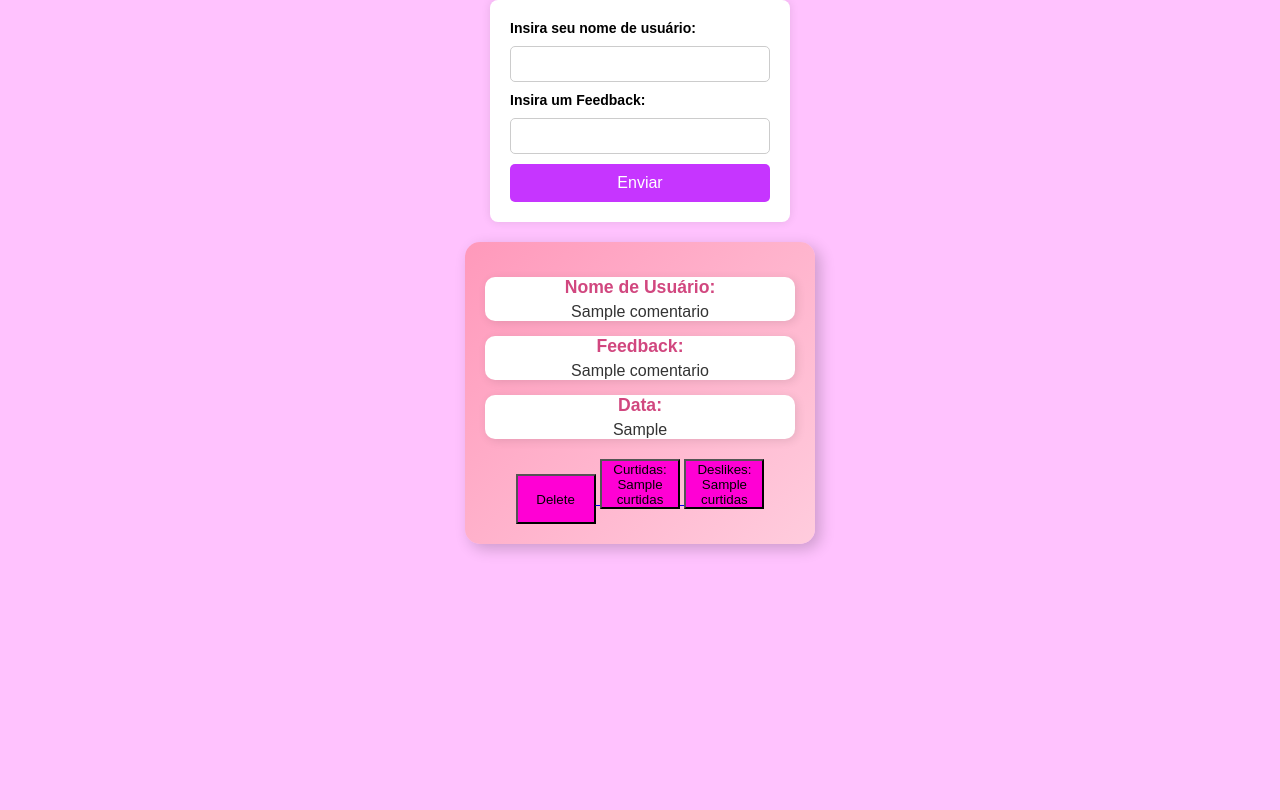
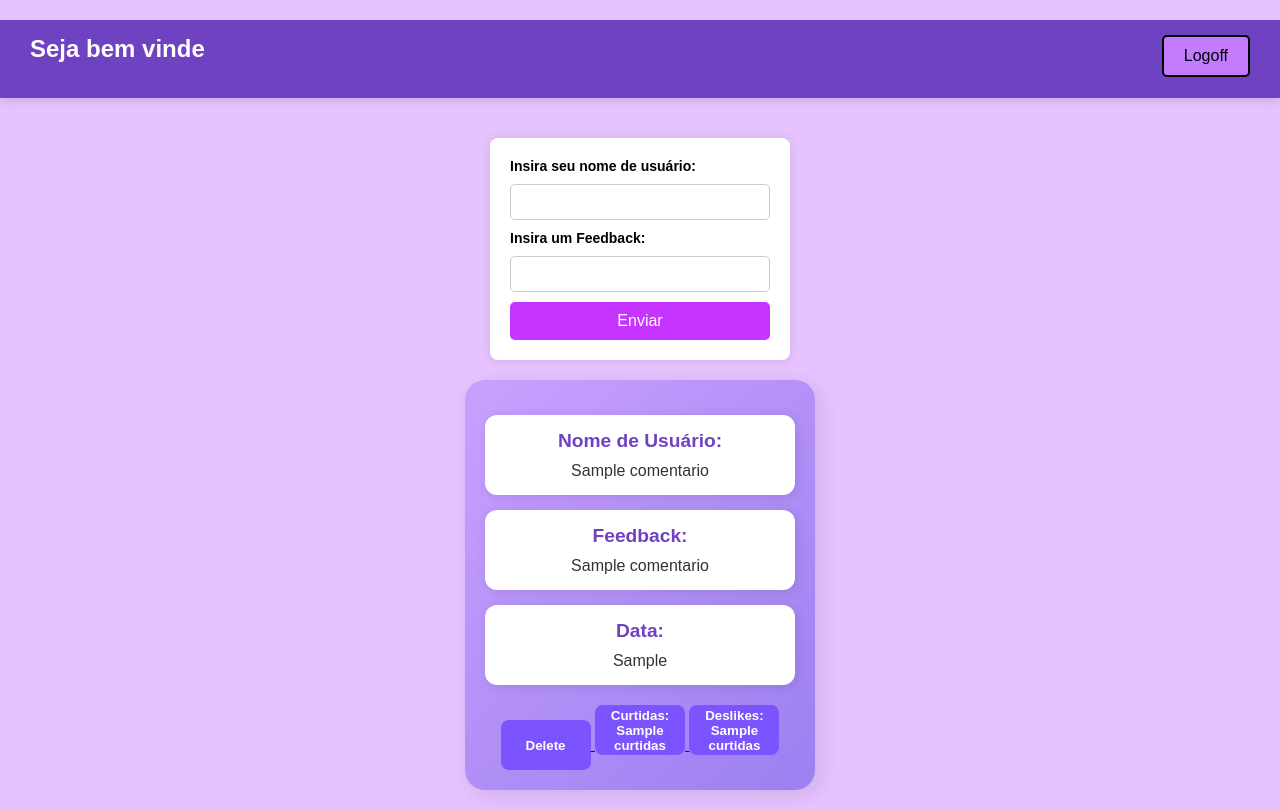
Before and after one commit to GiovanaCarrascosa/Projeto-Feedback, a Flask app: template templates/paginaPrincipal.html in a window 1280 px wide. Before the commit the page ends 554 px from the top, so only its background shows below. Run offline with Flask 3, Linux system fonts and the light colour scheme; the template is opened without the code that fills it: most values are stand-ins (such as "Sample title", 1, 10 or a date in 2020); parts of the project's set-up code (start-up, migrations or seed data) failed here and were passed over.

Commit message:
feito o logoff, arrumado o css e mais algumas outras coisas

```diff
--- a/app.py
+++ b/app.py
@@ -5,8 +5,11 @@ import mysql.connector
 from data.conexao import Conexao
 from model.controler_mensagem import Mensagem
 from model.controler_usuario import Usuario
+from flask import session
 
 app = Flask (__name__)
+
+app.secret_key = "ArianaGrande"
 
 
 # A partir daqui será as rotas.
@@ -15,11 +18,17 @@ app = Flask (__name__)
 
 def pagina_principal():
 
-    #recuperar as mensagens
-    comentarios = Mensagem.recuperar_mensagens()
+    if "usuario" in session:
 
-    # enviar os comentarios para o template
-    return render_template("paginaPrincipal.html", comentarios = comentarios)
+        #recuperar as mensagens
+        comentarios = Mensagem.recuperar_mensagens()
+
+        # enviar os comentarios para o template
+        return render_template("paginaPrincipal.html", comentarios = comentarios)
+
+    else:
+
+        return redirect ("/")
 
 
 
@@ -74,11 +83,39 @@ def adicionar_deslike (codigo):
 
 
 # rota pra tela inicial, tela de login
+@app.route ("/logoff")
+
+def sair():
+
+    Usuario.logoff()
+
+    return render_template ("paginaLogin.html")
+
+
+
 @app.route ("/")
 
 def pagina_login():
 
     return render_template ("paginaLogin.html")
+
+@app.route("/post/logar", methods = ["POST"])
+
+def post_logar():
+
+    usuario = request.form.get("login")
+    senha = senha = request.form.get("senha")
+
+    esta_logado = Usuario.logar(usuario, senha)
+
+    if esta_logado:
+
+        return redirect ("/pagina_mensagem")
+
+    else:
+
+        return redirect ("/")
+
 
 
 
@@ -88,6 +125,9 @@ def pagina_login():
 def pagina_cadastro():
 
     return render_template ("paginaCadastro.html")
+
+
+
 
 
 @app.route ("/post/usuario", methods = ["POST"])
@@ -105,4 +145,6 @@ def post_usuario():
     # reridiciona para o index
     return redirect ("/")
 
-app.run(debug=True)
+
+if __name__ == "__main__":
+    app.run(host="0.0.0.0", port=8080)
--- a/data/conexao.py
+++ b/data/conexao.py
@@ -4,8 +4,8 @@ class Conexao:
 
     def criar_conexao():
         #  criando a conexao
-        conexao = mysql.connector.connect(host = "10.110.131.18",
-                                        port = 3306,
+        conexao = mysql.connector.connect(host = "bdgodofredo-alexstocco-93db.b.aivencloud.com",
+                                        port = 27974,
                                         user = "3ds",
                                         password = "banana",
                                         database = "db_feedback")
--- a/requirements.txt
+++ b/requirements.txt
@@ -1,2 +1,3 @@
 flask
 mysql-connector-python
+gunicorn
--- a/static/css/style_P1.css
+++ b/static/css/style_P1.css
@@ -7,7 +7,7 @@
 }
 
 body {
-    background-color: #ffc2fe;
+    background-color: #e6c2ff;
     justify-content: center;
     align-items: center;
     height: 100vh;
@@ -20,6 +20,26 @@ main {
     justify-content: center;
 }
 
+header {
+    width: 100%;
+    display: flex;
+    justify-content: space-between;
+    background-color: #6f42c1; /* Cor de fundo roxa */
+    color: white;
+    padding: 15px 30px;
+    box-shadow: 0px 4px 8px rgba(0, 0, 0, 0.1);
+    margin: 20px 0;
+}
+
+.welcome{
+
+    align-items: center;
+    align-content: center;
+    justify-content: center;
+    justify-items: center;
+
+}
+
 .form_comentario {
     background: white;
     padding: 20px;
@@ -29,6 +49,7 @@ main {
     flex-direction: column;
     gap: 10px;
     width: 300px;
+    margin-top: 20px;
 }
 
 .form_comentario label {
@@ -61,7 +82,7 @@ main {
 
 .container {
     margin: 20px;
-    background: linear-gradient(135deg, #ff99bb, #ffccdd);
+    background: linear-gradient(135deg, #ee9cff, #eb99ff);
     padding: 20px;
     border-radius: 15px;
     box-shadow: 5px 5px 15px rgba(0, 0, 0, 0.2);
@@ -69,56 +90,83 @@ main {
     text-align: center;
 
 }
+.container {
+    margin: 20px;
+    background: linear-gradient(135deg, #c9a0ff, #9b80f0); /* Tons de roxo mais suaves */
+    padding: 20px;
+    border-radius: 20px;
+    box-shadow: 5px 5px 20px rgba(0, 0, 0, 0.1);
+    width: 350px;
+    text-align: center;
+}
+
+/* Comentário individual */
 .comentario {
     background-color: #ffffff;
-    border-radius: 10px;
+    border-radius: 12px;
     margin-top: 15px;
-    box-shadow: 2px 2px 10px rgba(0, 0, 0, 0.1);
+    box-shadow: 2px 2px 12px rgba(0, 0, 0, 0.1);
+    padding: 15px;
+}
 
-}
+/* Título do comentário */
 .titulo {
     font-weight: bold;
-    color: #d1477f;
-    font-size: 1.1em;
-    margin-bottom: 5px;
+    color: #6f42c1; /* Roxo mais intenso */
+    font-size: 1.2em;
+    margin-bottom: 10px;
 }
 
+/* Estilo dos textos (usuário, data, comentário) */
 #usuario, #data, #comentario {
     font-size: 1em;
     color: #333;
+}
+
+/* Botões */
+.btn_delete, .btn_curtir, .btn_deslike {
+    width: 90px;
+    height: 50px;
+    background-color: #7b53ff; /* Roxo suave */
+    margin-top: 20px;
+    border: none;
+    border-radius: 8px;
+    color: white;
+    font-weight: bold;
+    cursor: pointer;
+    transition: background 0.3s, transform 0.2s;
+}
+
+.btn_delete:hover, .btn_curtir:hover, .btn_deslike:hover {
+    background-color: #6f42c1; /* Roxo mais intenso no hover */
+    transform: translateY(-3px); /* Levanta o botão */
+}
+
+.btn_delete:focus, .btn_curtir:focus, .btn_deslike:focus {
+    outline: none;
+    box-shadow: 0 0 5px rgba(111, 66, 193, 0.8); /* Efeito de foco */
+}
+
+.welcome{
+
+    margin-bottom: 20px;
+
 
 }
 
-.btn_delete{
+.sair{
 
-    width: 80px;
-    height: 50px;
-    background-color: #ff00d4;
-    margin-top: 20px;
-
-    cursor: pointer;
+        background-color: rgb(196, 124, 255); /* Cor de fundo rosa */
+        color: black; /* Cor do texto */
+        border: 2px solid black; /* Remove a borda */
+        padding: 10px 20px; /* Espaçamento interno */
+        font-size: 16px; /* Tamanho da fonte */
+        border-radius: 5px; /* Bordas arredondadas */
+        cursor: pointer; /* Cursor de clique */
+        transition: background-color 0.3s ease; /* Animação para mudar a cor ao passar o mouse */
 
 }
 
-.btn_curtir{
-
-    width: 80px;
-    height: 50px;
-    background-color: #ff00d4;
-    margin-top: 20px;
-
-    cursor: pointer;
-
+.sair:hover {
+    background-color: #ff66b2; /* Cor de fundo rosa mais escuro quando passa o mouse */
 }
-
-.btn_deslike{
-
-    width: 80px;
-    height: 50px;
-    background-color: #ff00d4;
-    margin-top: 20px;
-
-    cursor: pointer;
-
-
-}
--- a/templates/paginaLogin.html
+++ b/templates/paginaLogin.html
@@ -18,7 +18,7 @@
     <div class="login-container">
         <h2>Login</h2>
 
-        <form action="/login" method="post">
+        <form action="/post/logar" method="post">
             <input type="text" id="login" name="login" placeholder="login" required>
             <input type="password" id="senha" name="senha" placeholder="Senha" required>
             <button type="submit">Entrar</button>
--- a/templates/paginaPrincipal.html
+++ b/templates/paginaPrincipal.html
@@ -19,6 +19,16 @@
 <body>
 
     <main>
+
+        <header>
+            <h2 class="welcome">Seja bem vinde {{session["nome_usuario"]}}</h2>
+
+            <a href="/logoff">
+                <button class="sair">Logoff</button>
+            </a>
+        </header>
+
+
 
         <form action="/post/mensagem" method="POST" class="form_comentario">
 
```
Also changed, not shown: model/controler_usuario.py (+23 -6 lines).
